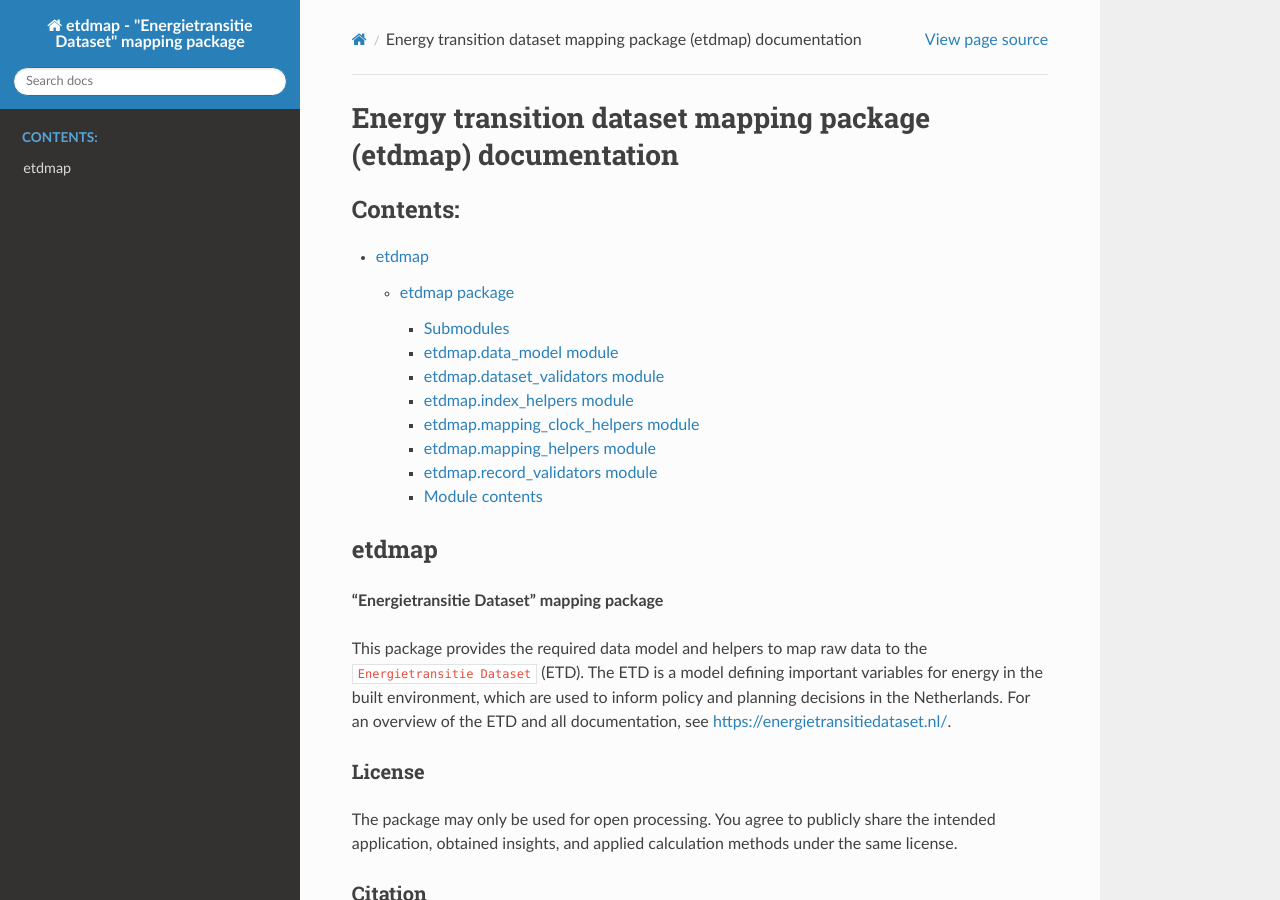
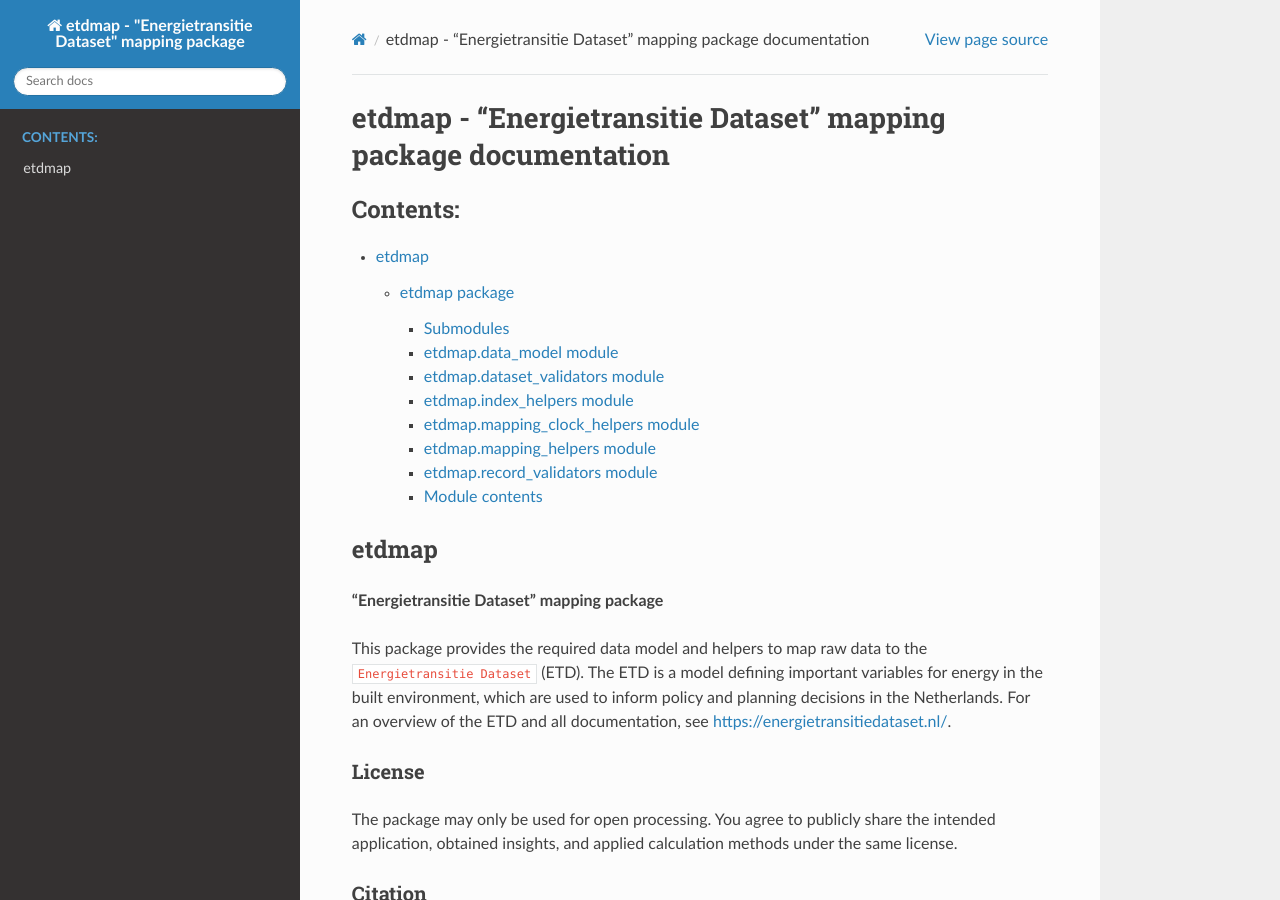
Before and after one commit to Stroomversnelling/etdmap, a Sphinx documentation site: the page built from docs/index.rst, in a window 1280 px wide and 900 px high. Built offline with Sphinx 7.4.7 and the Read the Docs theme 3.1.0, drawn with Linux system fonts in a browser that asks for light colours.

Commit message:
Update index.rst
sync with etdtransform

```diff
--- a/docs/index.rst
+++ b/docs/index.rst
@@ -3,11 +3,11 @@
    You can adapt this file completely to your liking, but it should at least
    contain the root `toctree` directive.
 
-Energy transition dataset mapping package (etdmap) documentation
+etdmap - "Energietransitie Dataset" mapping package documentation
 ================================================================
 
 .. toctree::
-   :maxdepth: 3
+   :maxdepth: 4
    :caption: Contents:
 
    source/modules
```
